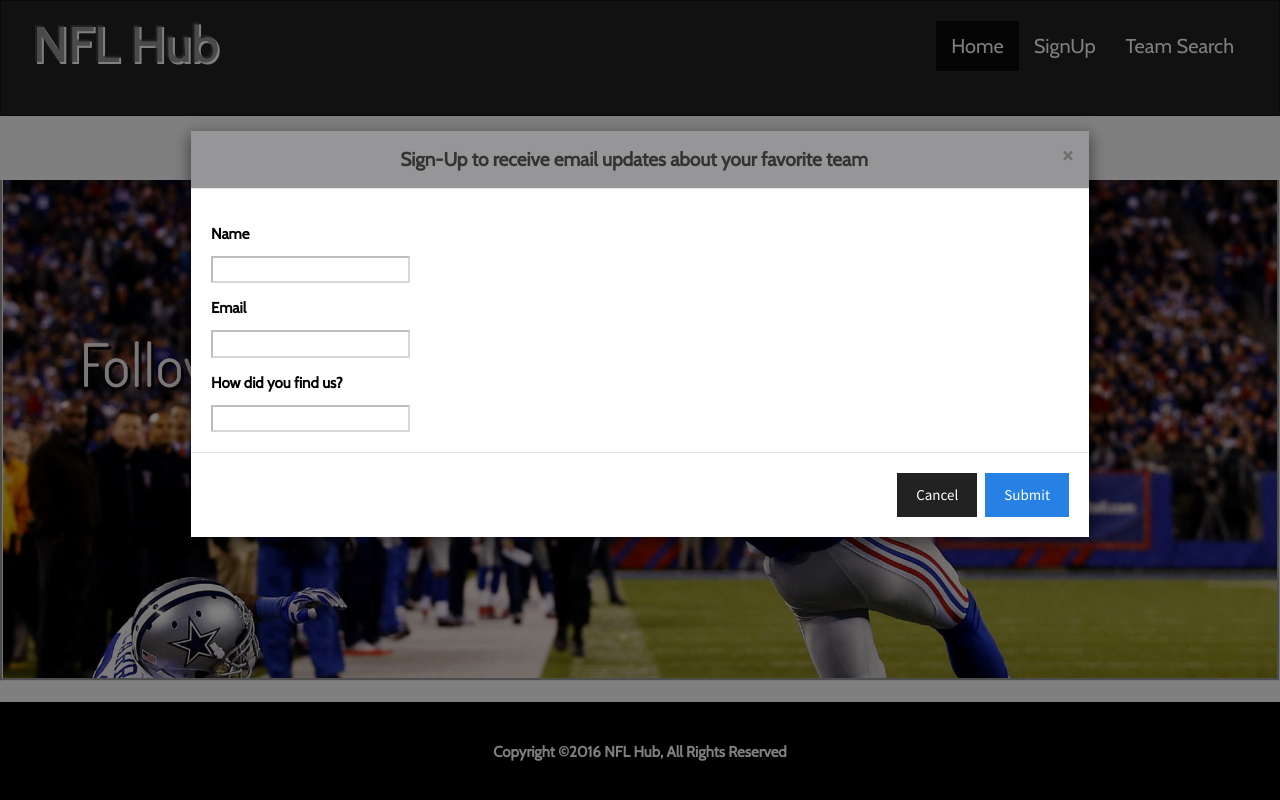
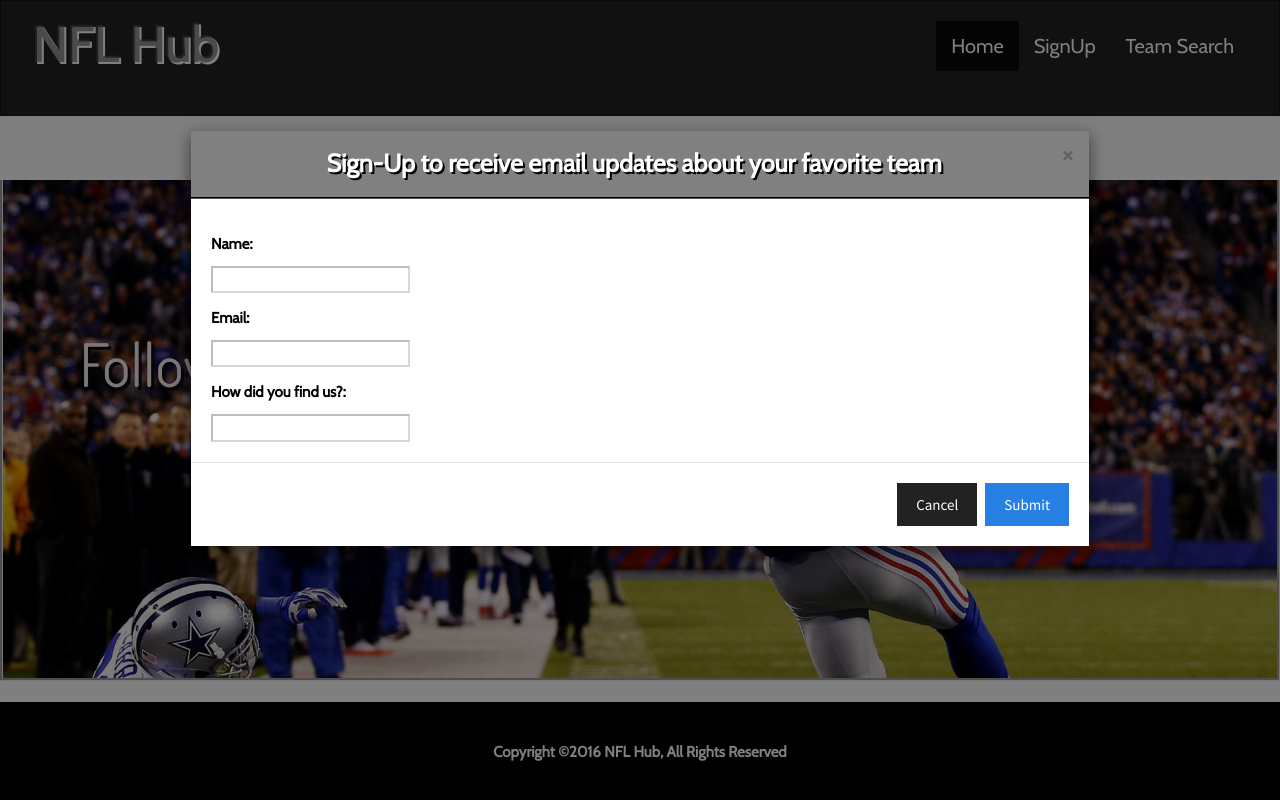
Before and after one commit to rpryor93/NFL_Hub, a PHP site: page /homepage.html in a window 1280 px wide, after a click on "SignUp"; the page is wider, and only the part inside the window is pictured. Run offline with PHP 8.4, Linux system fonts and the light colour scheme; some libraries are stand-ins or nearby versions; some web fonts are replaced.

Commit message:
css changes
more minor changes for homepage.css

```diff
--- a/assets/css/homepage.css
+++ b/assets/css/homepage.css
@@ -97,6 +97,9 @@ h4.modal-title{
   font-family:'Cabin';
   font-weight:800;
   text-align:center;
+  color: white;
+  font-size: 25px;
+  text-shadow: 2px 2px black;
 }
 
 input{
@@ -105,7 +108,10 @@ input{
 }
 
 div.modal-header{
-  background-color:rgba(27,27,33,0.46);
+  background-color:grey;
+  border-bottom-style: groove;
+  border-bottom-color: black;
+  border-bottom-width: 2px;
 }
 
 p {
@@ -113,6 +119,7 @@ p {
   margin-top:15px;
   font-family:cabin;
   font-weight:600;
+  font-size: 15px;
 }
 
 p#copyright{
--- /dev/null
+++ b/assets/js/app.js
@@ -0,0 +1,13 @@
+$(document).ready(function() {
+
+    // store our API endpoint
+        var queryURL = "https://api.openweathermap.org/data/2.5/weatherq=orlando&api_key=04b494e287408f88135e3fe897efaf3d";
+
+        // use ajax to GET the queryUrl
+        $.ajax({url: queryURL, method: 'GET'})
+
+        console.log(queryURL);
+
+})
+
+js
--- a/homepage.html
+++ b/homepage.html
@@ -45,11 +45,11 @@
                     <button type="button" class="close" data-dismiss="modal" aria-label="Close"><span aria-hidden="true">×</span></button>
                     <h4 class="modal-title">Sign-Up to receive email updates about your favorite team</h4></div>
                 <div class="modal-body">
-                    <p>Name </p>
+                    <p>Name: </p>
                     <input id="nameinput" type="text">
-                    <p>Email </p>
+                    <p>Email: </p>
                     <input id="emailinput" type="text">
-                    <p>How did you find us?</p>
+                    <p>How did you find us?: </p>
                     <input type="text" id="howDidYouHearInput">
                 </div>
                 <div class="modal-footer">
@@ -63,7 +63,7 @@
 
 
     <script src="assets/js/jquery.min.js"></script>
-
+    <script src="assets/js/app.js"></script>
     <script src="assets/bootstrap/js/bootstrap.min.js"></script>
 
     <script>
```
